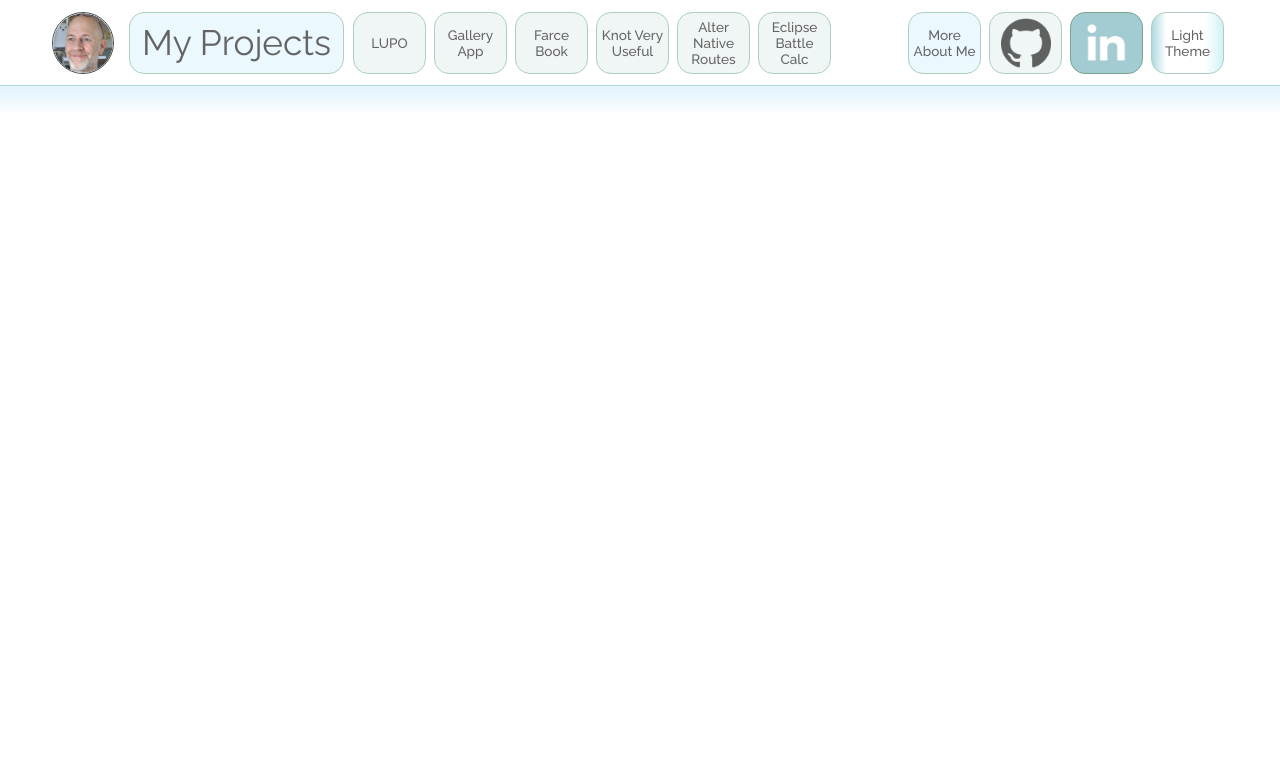
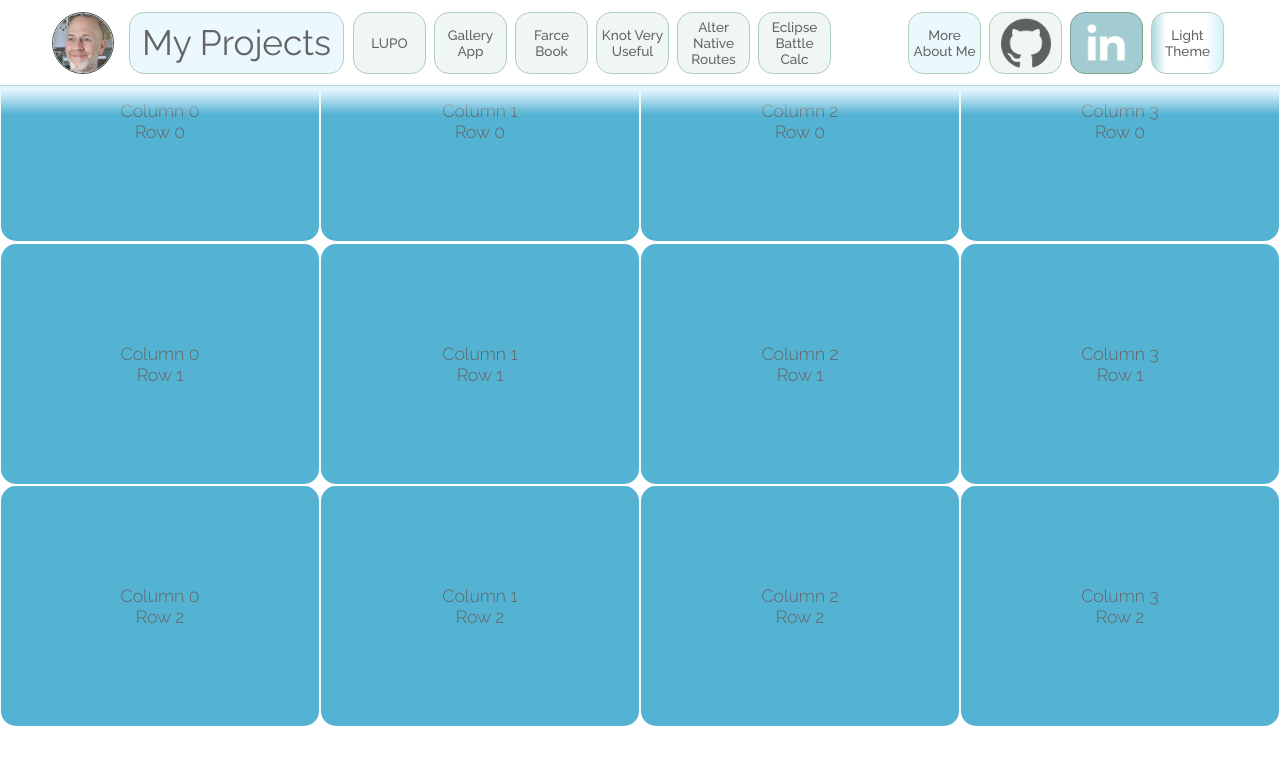
Before and after one commit to pablisch/portfolio-ts, a React (Vite) app: page /projects in a window 1280 px wide. Shown: the top 764 px of the page. Built offline with nearby package versions, Linux system fonts and the light colour scheme.

Commit message:
feat: first step to adding stretch matrix from test repo.

```diff
--- /dev/null
+++ b/src/features/StretchMatrix/StretchMatrix.css
@@ -0,0 +1,37 @@
+.single-row-container {
+  display: flex;
+  width: 100%;
+}
+
+.panel {
+  flex: 1;
+  background-color: rgb(84, 179, 211);
+  transition: all 1.5s ease-out;
+  height: 10vh;
+  margin: 0.1vw;
+  border-radius: 15px;
+  display: flex;
+  align-items: center;
+  justify-content: center;
+  flex-direction: column;
+}
+
+.panel.active {
+  /* with a 4 panel width, flex-grow 5.08 lines up the 1/4 and 3/4 divides perfectly in tests on a full window 16" MBP. */
+  flex-grow: 5.08;
+  height: 70vh;
+}
+
+.panel.passive {
+  flex-grow: 1;
+}
+
+/*.row.*/
+
+.passive-row {
+  height: 30vh;
+}
+
+.active-row {
+  height: 70vh;
+}
--- /dev/null
+++ b/src/features/StretchMatrix/StretchMatrix.tsx
@@ -0,0 +1,108 @@
+import { useEffect, useState } from "react";
+import "./StretchMatrix.css";
+
+export default function StretchMatrix() {
+  const [hoveredRow, setHoveredRow] = useState<number | null>(null);
+
+  const handleMouseEnterRow = (index: number) => {
+    setHoveredRow(index);
+  };
+
+  const handleMouseExitRow = () => {
+    setHoveredRow(null);
+  };
+
+  return (
+    <div className="rows-container">
+      {[...Array(3).keys()].map((index) => (
+        <MatrixRow
+          key={`row-${index}`}
+          // className={`row`}
+          rowIndex={index}
+          hoveredRow={hoveredRow}
+          handleMouseEnterRow={handleMouseEnterRow}
+          handleMouseExitRow={handleMouseExitRow}
+        />
+      ))}
+    </div>
+  );
+}
+
+interface MatrixRowProps {
+  rowIndex: number;
+  hoveredRow: number | null;
+  handleMouseEnterRow: (index: number) => void;
+  handleMouseExitRow: () => void;
+}
+
+function MatrixRow({
+  rowIndex,
+  hoveredRow,
+  handleMouseEnterRow,
+  handleMouseExitRow,
+}: MatrixRowProps) {
+  const [hoveredColumn, setHoveredColumn] = useState<number | null>(null);
+
+  const handleMouseEnterCol = (index: number) => {
+    setHoveredColumn(index);
+  };
+
+  const handleMouseExitCol = () => {
+    setHoveredColumn(null);
+  };
+
+  useEffect(() => {
+    console.log(`focus - col: ${hoveredColumn}, row: ${hoveredRow}`);
+  });
+
+  return (
+    <div
+      className={`single-row-container`}
+      onMouseEnter={() => handleMouseEnterRow(rowIndex)}
+      onMouseLeave={handleMouseExitRow}
+    >
+      {[...Array(4).keys()].map((index) => (
+        <MatrixPanel
+          key={index}
+          rowIndex={rowIndex}
+          colIndex={index}
+          hoveredRow={hoveredRow}
+          hoveredColumn={hoveredColumn}
+          onMouseEnterCol={handleMouseEnterCol}
+          onMouseExitCol={handleMouseExitCol}
+        />
+      ))}
+    </div>
+  );
+}
+
+interface MatrixPanelProps {
+  rowIndex: number;
+  colIndex: number;
+  hoveredRow: number | null;
+  onMouseEnterCol: (index: number) => void;
+  onMouseExitCol: () => void;
+  hoveredColumn: number | null;
+}
+
+function MatrixPanel({
+  rowIndex,
+  colIndex,
+  hoveredRow,
+  onMouseEnterCol,
+  onMouseExitCol,
+  hoveredColumn,
+}: MatrixPanelProps) {
+  const isHovered = hoveredColumn === colIndex;
+
+  return (
+    <div
+      className={`panel ${isHovered ? "active" : hoveredColumn === null ? "passive" : ""} ${hoveredRow === rowIndex ? "active-row" : hoveredRow === null ? "passive-row" : ""}`}
+      onMouseEnter={() => onMouseEnterCol(colIndex)}
+      onMouseLeave={onMouseExitCol}
+    >
+      <p className="text">{`Column ${colIndex}`}</p>
+      <p className="text">{`Row ${rowIndex}`}</p>
+    </div>
+  );
+}
--- a/src/pages/ProjectsPage.tsx
+++ b/src/pages/ProjectsPage.tsx
@@ -1,8 +1,10 @@
 // import React from 'react';
 import "./SectionPage.css";
+import StretchMatrix from "../features/StretchMatrix/StretchMatrix.tsx";
 
 function ProjectsPage() {
-  return <div className="projects-container"></div>;
+  // return <div className="projects-container"></div>;
+  return <StretchMatrix />;
 }
 
 export default ProjectsPage;
```
